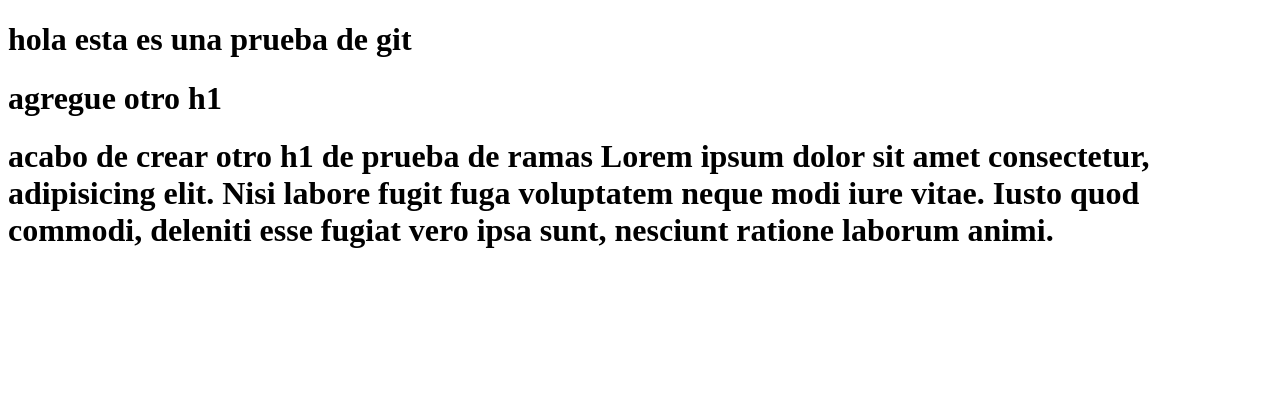
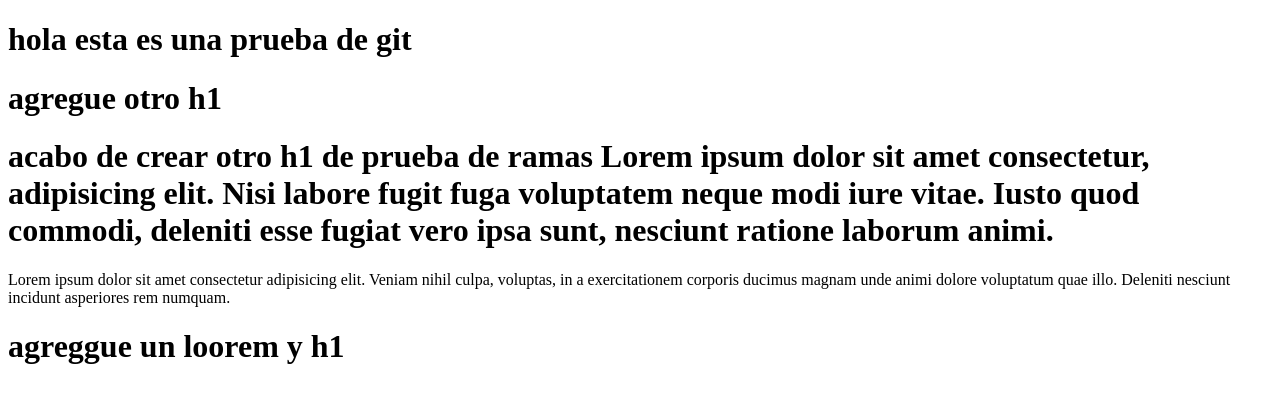
Before and after one commit to Richard282004/prueba-lunes-en-la-tarde, a plain HTML site: page index.html in a window 1280 px wide. Drawn offline with Linux system fonts and the light colour scheme.

Commit message:
agregue un lorem y un h1

```diff
--- a/index.html
+++ b/index.html
@@ -13,4 +13,6 @@
 </body>
 <h1>acabo de crear otro h1 de prueba de ramas Lorem ipsum dolor sit amet consectetur, adipisicing elit. Nisi labore fugit fuga voluptatem neque modi iure vitae. Iusto quod commodi, deleniti esse fugiat vero ipsa sunt, nesciunt ratione laborum animi.
 </h1>
+Lorem ipsum dolor sit amet consectetur adipisicing elit. Veniam nihil culpa, voluptas, in a exercitationem corporis ducimus magnam unde animi dolore voluptatum quae illo. Deleniti nesciunt incidunt asperiores rem numquam.
+<h1>agreggue un loorem y h1</h1>
 </html>
```
